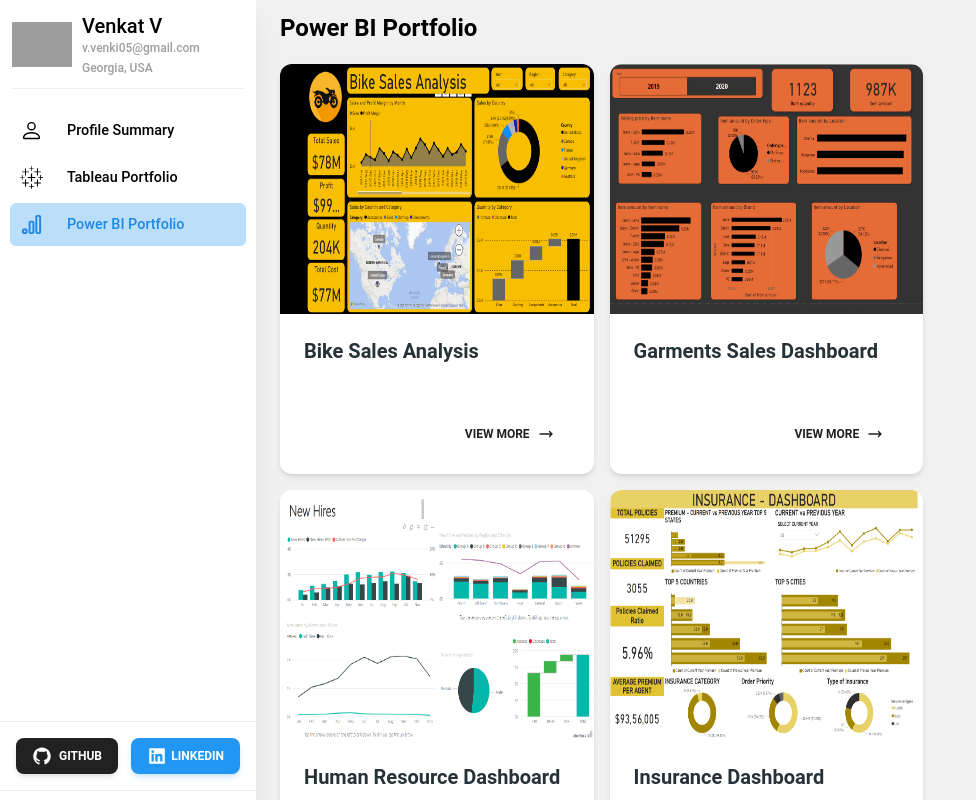
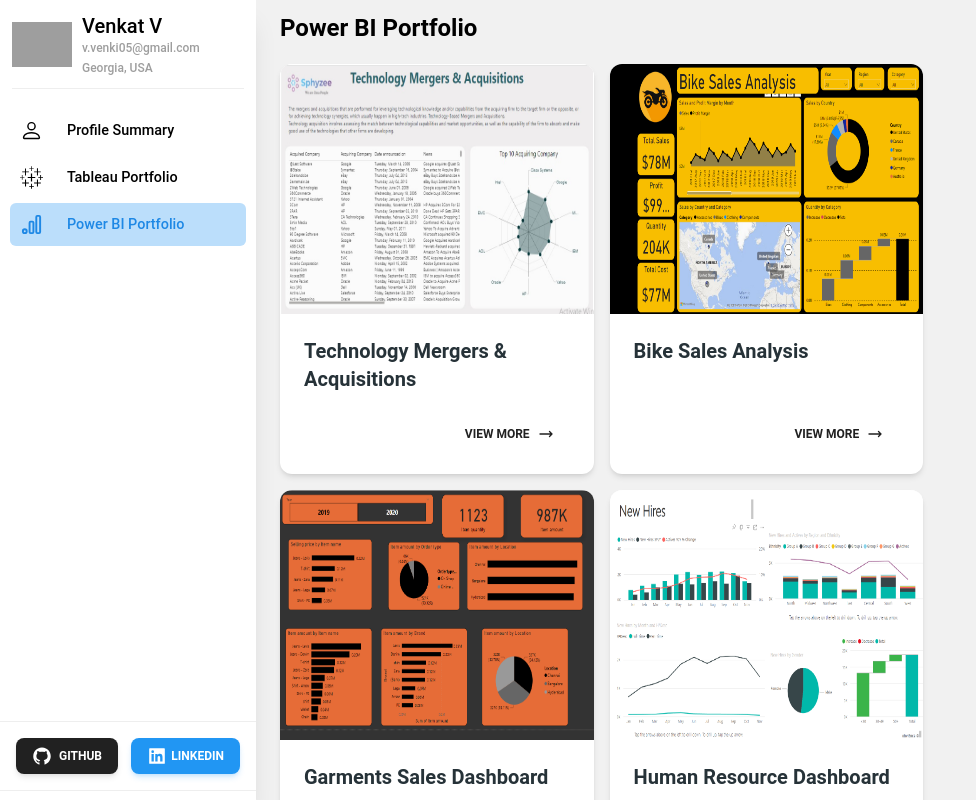
Before and after one commit to dataviolet3522/personal_profile, a React (Vite) app: page /power-bi in a window 1280 px wide. Shown: the top 800 px of the page, without its empty margins (0-976 px from the left). Built offline with nearby package versions, Linux system fonts and the light colour scheme; grey boxes are pictures that could not be loaded.

Commit message:
New Report added in power bi

```diff
--- a/src/components/PowerBI.tsx
+++ b/src/components/PowerBI.tsx
@@ -15,8 +15,14 @@
 import InsuranceDashboardImage from "../assets/Images/powerbi/insurance-dashboard.png";
 import QuickDashboardImage from "../assets/Images/powerbi/quick-dashboard.png";
 import SalesDashboardImage from "../assets/Images/powerbi/sales-dashboard.png";
+import TechnologyMergersImage from "../assets/Images/powerbi/technology-mergers-dashboard.jpeg";
 
 const powerBIData = [
+  {
+    name: "Technology Mergers & Acquisitions",
+    routePath: "/power-bi/technology-mergers-acquisitions",
+    img: TechnologyMergersImage,
+  },
   {
     name: "Bike Sales Analysis",
     routePath: "/power-bi/bike-sale-analysis",
--- a/src/components/PowerBIDetail.tsx
+++ b/src/components/PowerBIDetail.tsx
@@ -37,6 +37,11 @@
         powerBILink +
         "view?r=eyJrIjoiMWE0ZDEyNGItZTVhOS00Mzc3LTliMmYtYTVmNTJlMzVhNjc0IiwidCI6IjQ3YzgxNDZiLTljNGEtNDU1MC04ODg0LTkyMGM5N2Y4OGMwYyJ9";
     }
+    if (name === "technology-mergers-acquisitions") {
+      powerBILink =
+        powerBILink +
+        "view?r=eyJrIjoiYWY4YzU5MDAtZTE3MS00ZjY3LWEyNTItODAwOTI4ODViOThhIiwidCI6IjQ3YzgxNDZiLTljNGEtNDU1MC04ODg0LTkyMGM5N2Y4OGMwYyJ9";
+    }
     return powerBILink;
   };
   return (
```
Also changed, not shown: src/assets/Images/powerbi/technology-mergers-dashboard.jpeg (added).
